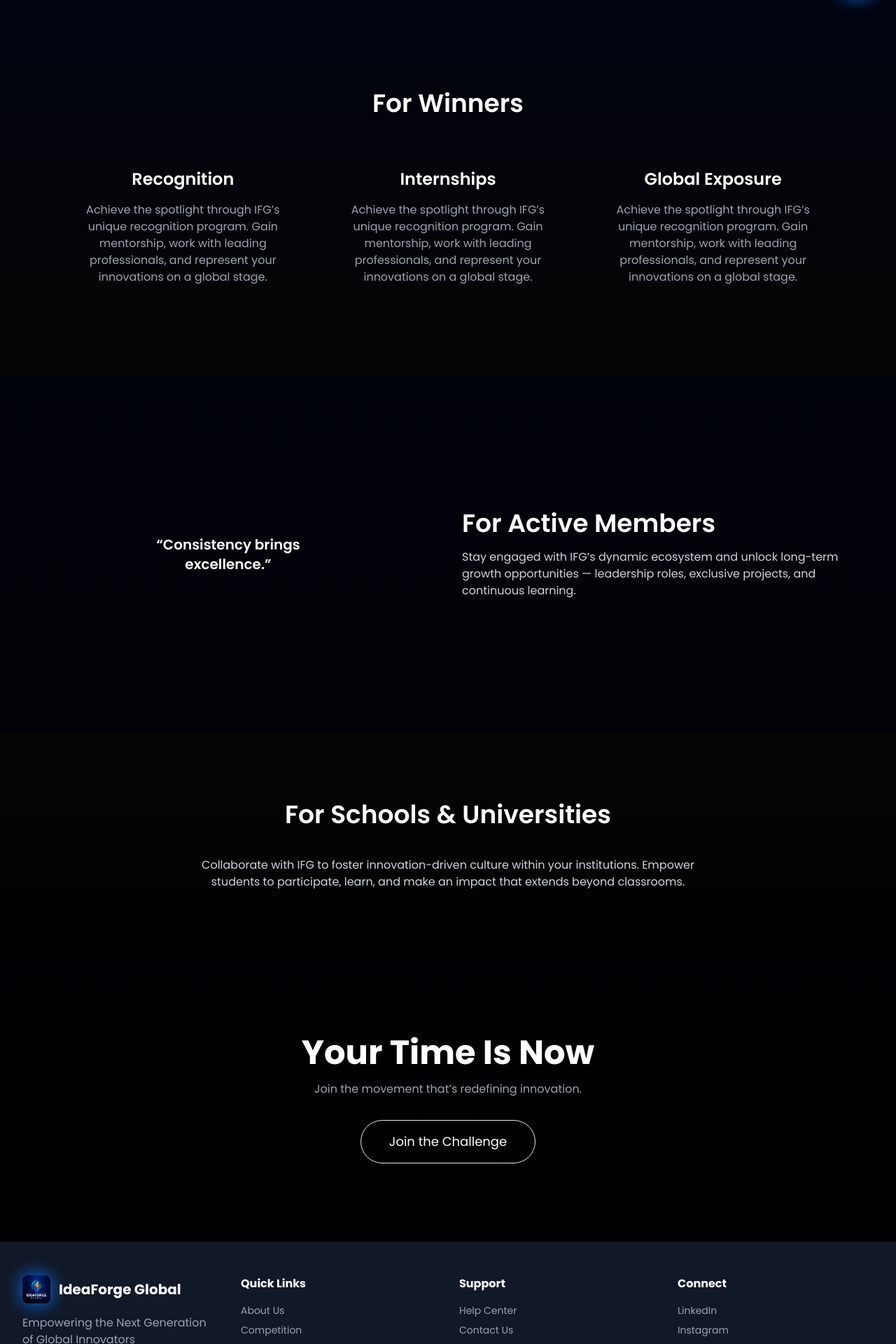
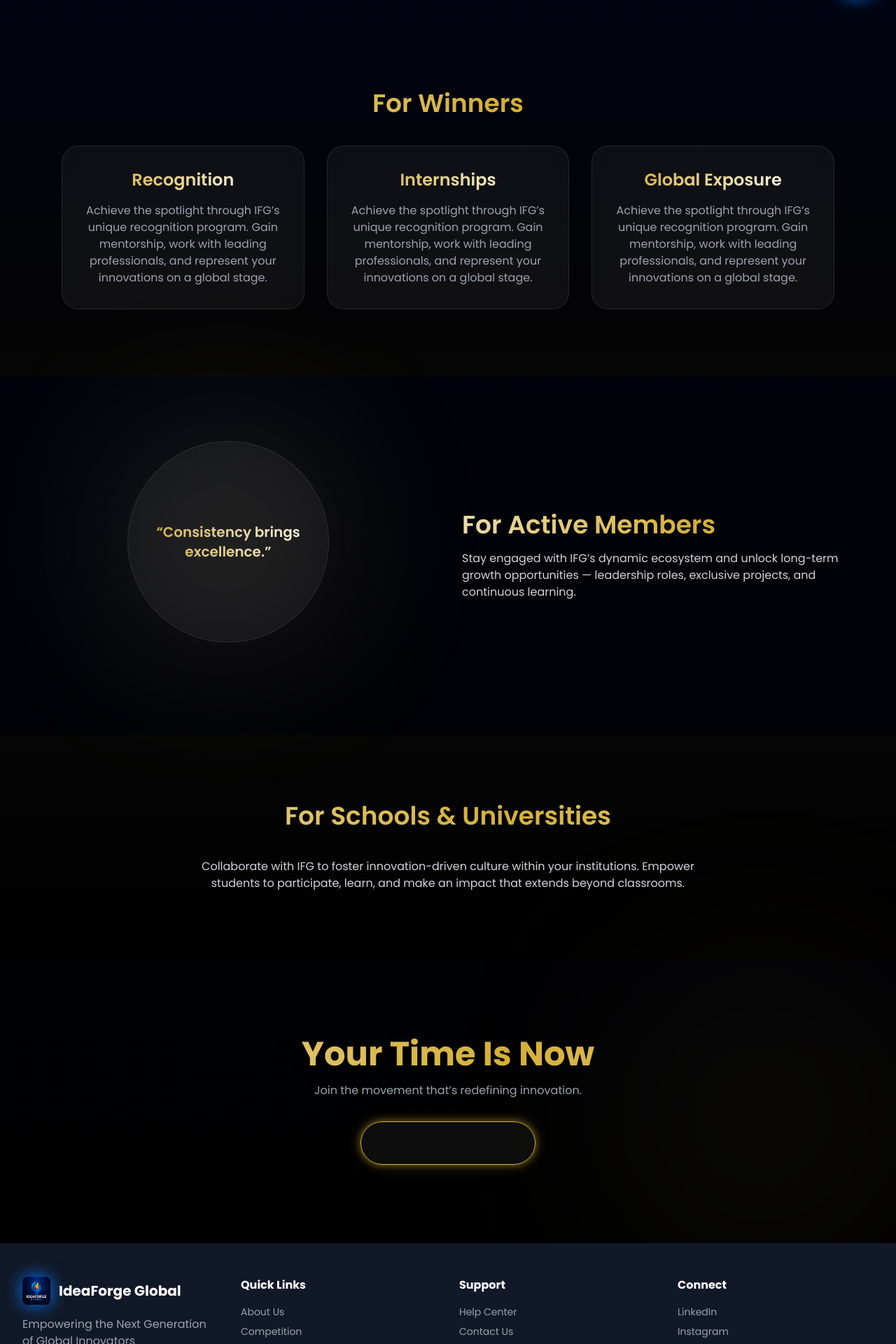
Before and after one commit to Arush-Developer/IFG-Website, a React (Vite) app: page /benefits in a window 1280 px wide. Shown: the part 780-2700 px from the top of the page at 70% size. Built offline with nearby package versions, Linux system fonts and the light colour scheme.

Commit message:
Update index.css

```diff
--- a/src/index.css
+++ b/src/index.css
@@ -324,3 +324,110 @@ footer a:hover {
   -webkit-background-clip: text;
   -webkit-text-fill-color: transparent;
 }
+/* === Golden Gradient Utilities === */
+.text-gold-gradient {
+  background: linear-gradient(90deg, #fff, #d4af37, #fff);
+  -webkit-background-clip: text;
+  -webkit-text-fill-color: transparent;
+  background-size: 200% auto;
+  animation: goldFlow 4s linear infinite;
+}
+
+.bg-gold-gradient {
+  background: linear-gradient(90deg, #fff, #d4af37, #fff);
+  background-size: 200% auto;
+  animation: goldFlow 6s linear infinite;
+}
+
+/* === Glass Effect === */
+.bg-glass {
+  background: rgba(255, 255, 255, 0.05);
+  border: 1px solid rgba(255, 255, 255, 0.1);
+  backdrop-filter: blur(10px);
+}
+
+.border-gold {
+  border-color: #d4af37;
+}
+
+/* === Animations === */
+@keyframes goldFlow {
+  0% {
+    background-position: 0% center;
+  }
+  50% {
+    background-position: 100% center;
+  }
+  100% {
+    background-position: 0% center;
+  }
+}
+
+@keyframes float {
+  0%, 100% {
+    transform: translateY(0);
+  }
+  50% {
+    transform: translateY(-20px);
+  }
+}
+
+@keyframes floatSlow {
+  0%, 100% {
+    transform: translateY(0);
+  }
+  50% {
+    transform: translateY(-10px);
+  }
+}
+
+@keyframes fadeIn {
+  from {
+    opacity: 0;
+    transform: translateY(30px);
+  }
+  to {
+    opacity: 1;
+    transform: translateY(0);
+  }
+}
+
+.animate-float {
+  animation: float 6s ease-in-out infinite;
+}
+
+.animate-float-slow {
+  animation: floatSlow 10s ease-in-out infinite;
+}
+
+.animate-float-fast {
+  animation: float 4s ease-in-out infinite;
+}
+
+.animate-fade-in {
+  animation: fadeIn 1.5s ease forwards;
+}
+
+.animate-fade-in-delay {
+  opacity: 0;
+  animation: fadeIn 2s ease forwards 0.5s;
+}
+
+.animate-gold-flow {
+  background: linear-gradient(90deg, #fff, #d4af37, #fff);
+  -webkit-background-clip: text;
+  -webkit-text-fill-color: transparent;
+  background-size: 200% auto;
+  animation: goldFlow 5s linear infinite;
+}
+
+.animate-glow-btn {
+  box-shadow: 0 0 10px rgba(212, 175, 55, 0.5),
+              0 0 20px rgba(212, 175, 55, 0.3);
+  transition: all 0.3s ease;
+}
+
+.animate-glow-btn:hover {
+  box-shadow: 0 0 20px rgba(212, 175, 55, 0.7),
+              0 0 40px rgba(212, 175, 55, 0.5);
+}
```
